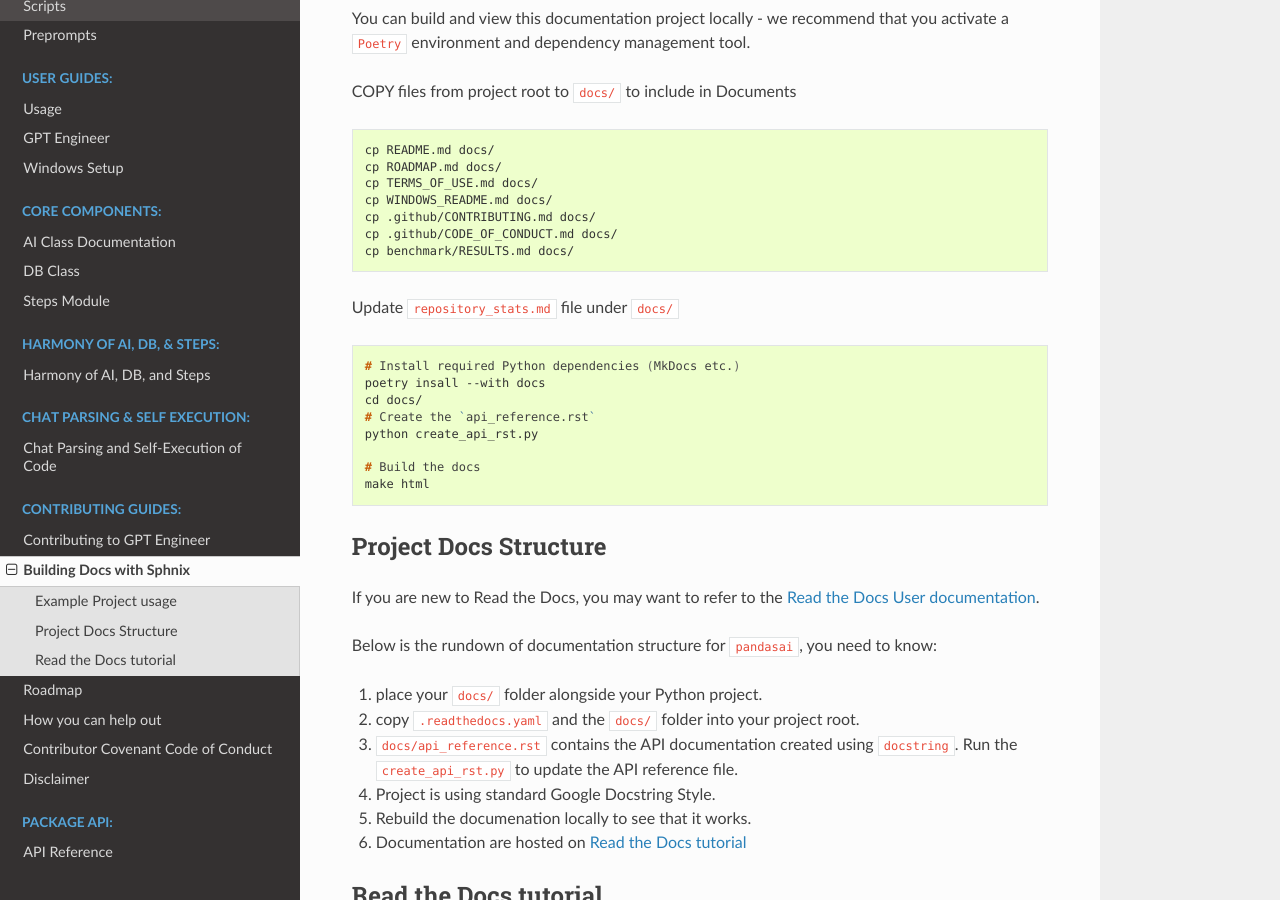
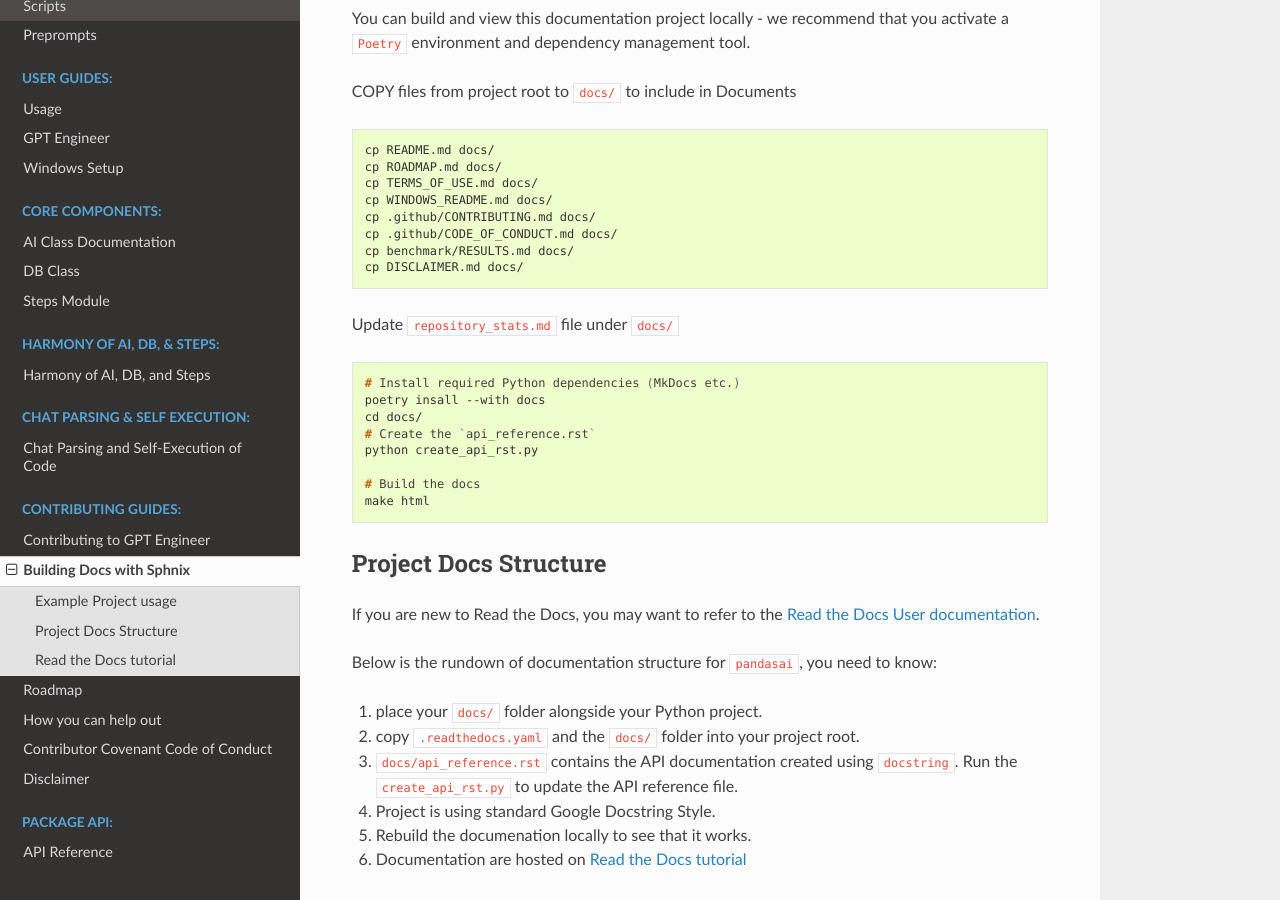
Before and after one commit to gpt-engineer-org/gpt-engineer, a Sphinx documentation site: the page built from docs/DOCS_BUILDING.md, in a window 1280 px wide and 900 px high, scrolled down 768 px. Built offline with Sphinx 7.4.7 and the Read the Docs theme 2.0.0, drawn with Linux system fonts in a browser that asks for light colours; pages that are not in the unit, such as notebooks, are missing from menus.

Commit message:
Instructions to build Docs added

````diff
--- a/docs/DOCS_BUILDING.md
+++ b/docs/DOCS_BUILDING.md
@@ -39,6 +39,7 @@ cp WINDOWS_README.md docs/
 cp .github/CONTRIBUTING.md docs/
 cp .github/CODE_OF_CONDUCT.md docs/
 cp benchmark/RESULTS.md docs/
+cp DISCLAIMER.md docs/
 ```
 Update `repository_stats.md` file under `docs/`
 
````
